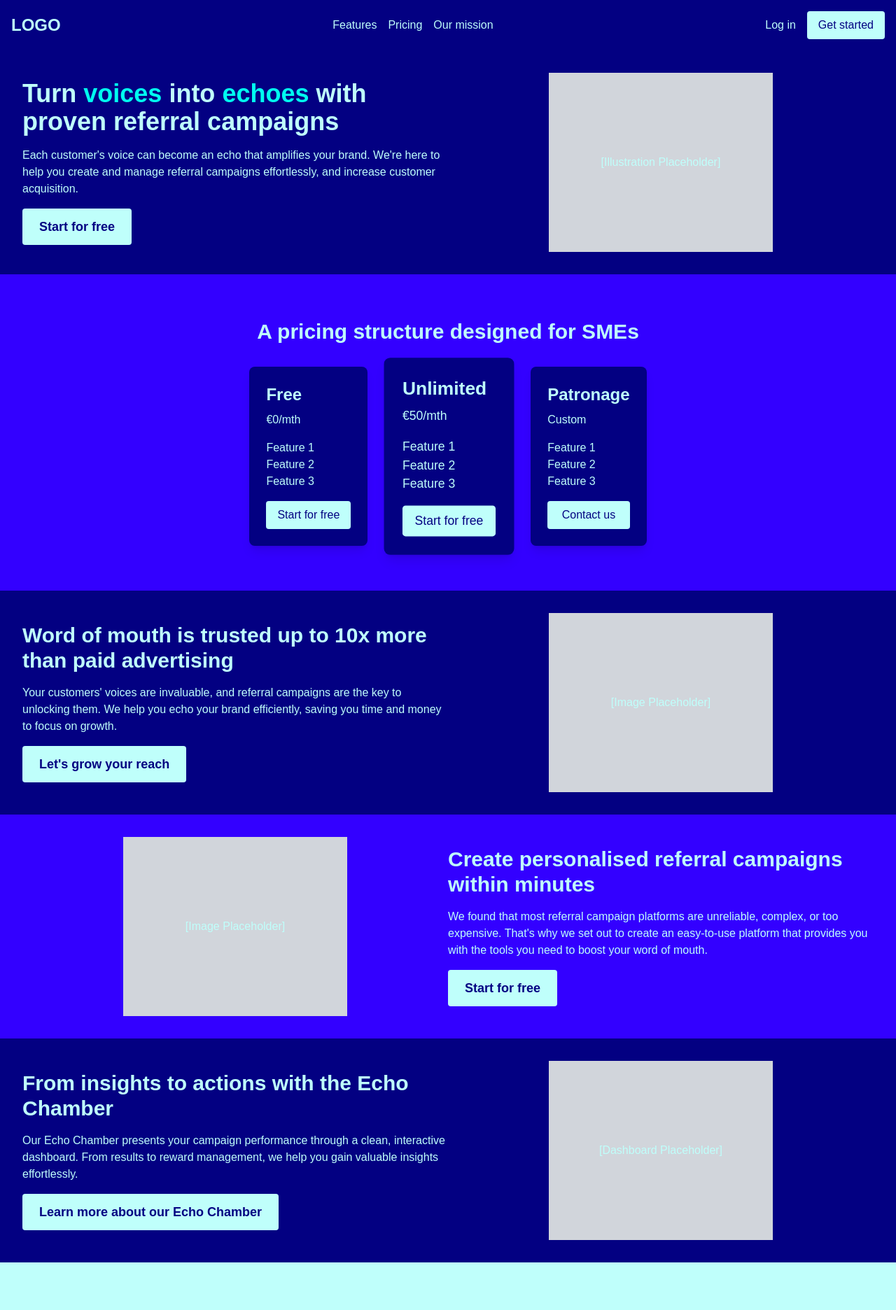
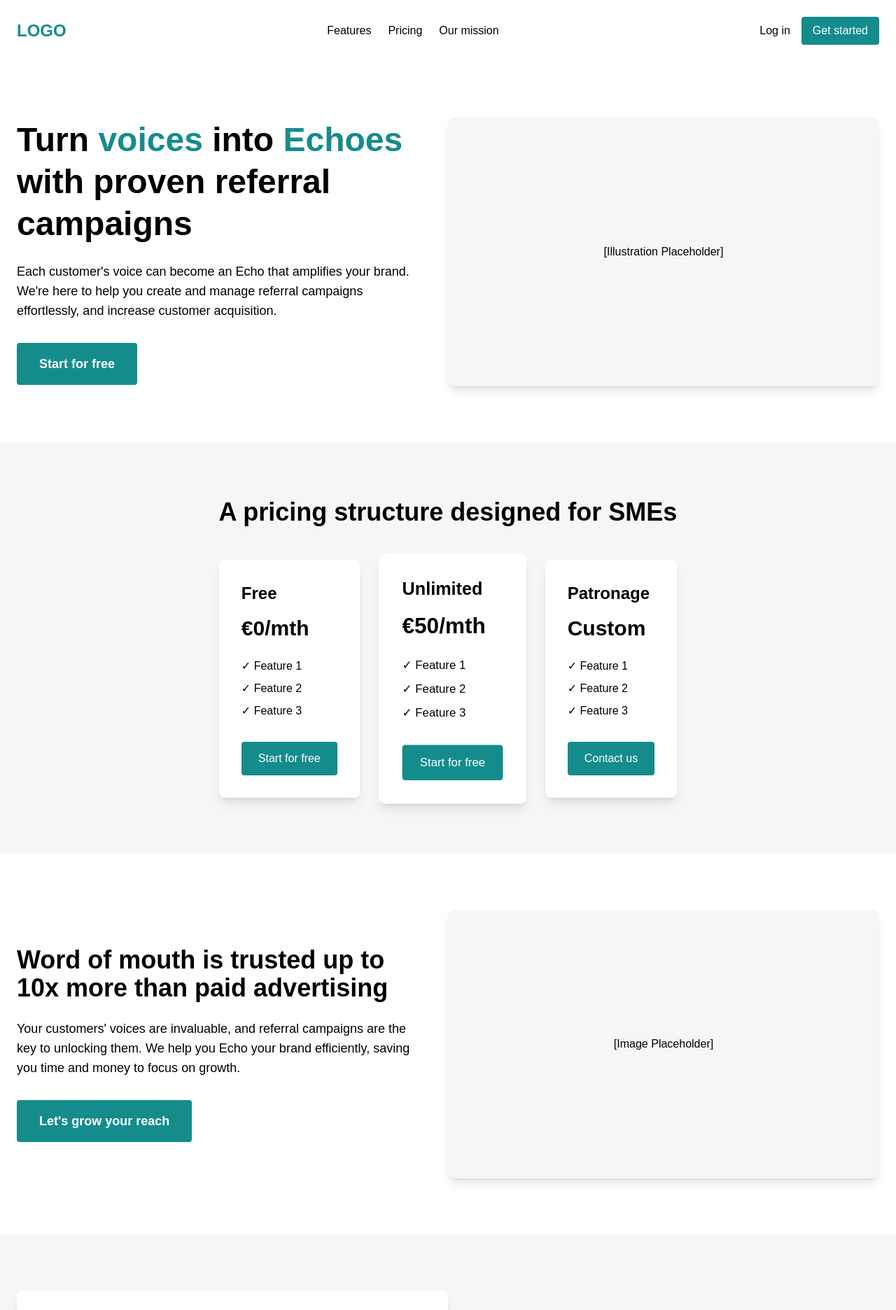
Before and after one commit to Bigmayn/Echo_Front, a Next.js app: page / in a window 1280 px wide. Shown: the top 1872 px of the page at 70% size. Built offline with nearby package versions, Linux system fonts and the light colour scheme.

Commit message:
nieuwe kleuren

```diff
--- a/pages/index.js
+++ b/pages/index.js
@@ -3,128 +3,134 @@ import { ArrowRightIcon } from 'lucide-react';
 
 const Home = () => {
   return (
-    <div className="bg-[#030082] min-h-screen text-[#BFFFFB]">
+    <div className="bg-white text-black">
       {/* Navigation */}
-      <nav className="flex justify-between items-center p-4">
-        <div className="text-2xl font-bold">LOGO</div>
-        <div className="space-x-4">
-          <a href="#features" className="text-[#BFFFFB]">Features</a>
-          <a href="#pricing" className="text-[#BFFFFB]">Pricing</a>
-          <a href="#mission" className="text-[#BFFFFB]">Our mission</a>
+      <nav className="flex justify-between items-center p-6 max-w-7xl mx-auto">
+        <div className="text-2xl font-bold text-[#158C8C]">LOGO</div>
+        <div className="space-x-6">
+          <a href="#features" className="text-black hover:text-[#158C8C] transition-colors">Features</a>
+          <a href="#pricing" className="text-black hover:text-[#158C8C] transition-colors">Pricing</a>
+          <a href="#mission" className="text-black hover:text-[#158C8C] transition-colors">Our mission</a>
         </div>
         <div className="space-x-4">
-          <button className="text-[#BFFFFB]">Log in</button>
-          <button className="bg-[#BFFFFB] text-[#030082] px-4 py-2 rounded">Get started</button>
+          <button className="text-black hover:text-[#158C8C] transition-colors">Log in</button>
+          <button className="bg-[#158C8C] text-white px-4 py-2 rounded hover:bg-[#0F6E6E] transition-colors">Get started</button>
         </div>
       </nav>
 
       {/* Hero Section */}
-      <section className="flex justify-between items-center p-8 bg-[#030082]">
-        <div className="w-1/2">
-          <h1 className="text-4xl font-bold mb-4">
-            Turn <span className="text-[#00FFF0]">voices</span> into <span className="text-[#00FFF0]">echoes</span> with proven referral campaigns
+      <section className="flex justify-between items-center py-20 px-6 max-w-7xl mx-auto">
+        <div className="w-1/2 pr-12">
+          <h1 className="text-5xl font-bold mb-6 leading-tight">
+            Turn <span className="text-[#158C8C]">voices</span> into <span className="text-[#158C8C]">Echoes</span> with proven referral campaigns
           </h1>
-          <p className="mb-4">Each customer&apos;s voice can become an echo that amplifies your brand. We&apos;re here to help you create and manage referral campaigns effortlessly, and increase customer acquisition.</p>
-          <button className="bg-[#BFFFFB] text-[#030082] px-6 py-3 rounded text-lg font-semibold">Start for free</button>
+          <p className="mb-8 text-lg">Each customer&apos;s voice can become an Echo that amplifies your brand. We&apos;re here to help you create and manage referral campaigns effortlessly, and increase customer acquisition.</p>
+          <button className="bg-[#158C8C] text-white px-8 py-4 rounded text-lg font-semibold hover:bg-[#0F6E6E] transition-colors">Start for free</button>
         </div>
         <div className="w-1/2 flex justify-center">
-          <div className="bg-gray-300 w-80 h-64 flex items-center justify-center">
+          <div className="bg-[#F6F6F6] w-full h-96 flex items-center justify-center rounded-lg shadow-lg">
             [Illustration Placeholder]
           </div>
         </div>
       </section>
 
       {/* Pricing Section */}
-      <section id="pricing" className="bg-[#3300FF] text-[#BFFFFB] py-16">
-        <h2 className="text-3xl font-bold text-center mb-8">A pricing structure designed for SMEs</h2>
+      <section id="pricing" className="bg-[#F6F6F6] py-20">
+        <div className="max-w-7xl mx-auto px-6">
+          <h2 className="text-4xl font-bold text-center mb-12">A pricing structure designed for SMEs</h2>
           <div className="flex justify-center space-x-8">
             {['Free', 'Unlimited', 'Patronage'].map((plan, index) => (
-            <div key={plan} className={`bg-[#030082] p-6 rounded-lg shadow-lg ${index === 1 ? 'transform scale-110' : ''}`}>
-              <h3 className="text-2xl font-bold mb-2">{plan}</h3>
-              <p className="mb-4">{index === 0 ? '€0/mth' : index === 1 ? '€50/mth' : 'Custom'}</p>
-              <ul className="mb-4">
-                <li>Feature 1</li>
-                <li>Feature 2</li>
-                <li>Feature 3</li>
+              <div key={plan} className={`bg-white p-8 rounded-lg shadow-lg ${index === 1 ? 'transform scale-105' : ''}`}>
+                <h3 className="text-2xl font-bold mb-4">{plan}</h3>
+                <p className="text-3xl font-bold mb-6">{index === 0 ? '€0/mth' : index === 1 ? '€50/mth' : 'Custom'}</p>
+                <ul className="mb-8 space-y-2">
+                  <li>✓ Feature 1</li>
+                  <li>✓ Feature 2</li>
+                  <li>✓ Feature 3</li>
                 </ul>
-              <button className="bg-[#BFFFFB] text-[#030082] px-4 py-2 rounded w-full">
+                <button className="bg-[#158C8C] text-white px-6 py-3 rounded w-full hover:bg-[#0F6E6E] transition-colors">
                   {index === 2 ? 'Contact us' : 'Start for free'}
                 </button>
               </div>
             ))}
           </div>
+        </div>
       </section>
 
       {/* Trust Section */}
-      <section className="flex justify-between items-center p-8 bg-[#030082]">
-        <div className="w-1/2">
-          <h2 className="text-3xl font-bold mb-4">Word of mouth is trusted up to 10x more than paid advertising</h2>
-          <p className="mb-4">Your customers&apos; voices are invaluable, and referral campaigns are the key to unlocking them. We help you echo your brand efficiently, saving you time and money to focus on growth.</p>
-          <button className="bg-[#BFFFFB] text-[#030082] px-6 py-3 rounded text-lg font-semibold">Let&apos;s grow your reach</button>
+      <section className="flex justify-between items-center py-20 px-6 max-w-7xl mx-auto">
+        <div className="w-1/2 pr-12">
+          <h2 className="text-4xl font-bold mb-6">Word of mouth is trusted up to 10x more than paid advertising</h2>
+          <p className="mb-8 text-lg">Your customers&apos; voices are invaluable, and referral campaigns are the key to unlocking them. We help you Echo your brand efficiently, saving you time and money to focus on growth.</p>
+          <button className="bg-[#158C8C] text-white px-8 py-4 rounded text-lg font-semibold hover:bg-[#0F6E6E] transition-colors">Let&apos;s grow your reach</button>
         </div>
         <div className="w-1/2 flex justify-center">
-          <div className="bg-gray-300 w-80 h-64 flex items-center justify-center">
+          <div className="bg-[#F6F6F6] w-full h-96 flex items-center justify-center rounded-lg shadow-lg">
             [Image Placeholder]
           </div>
         </div>
       </section>
 
       {/* Campaign Section */}
-      <section className="flex justify-between items-center p-8 bg-[#3300FF]">
+      <section className="flex justify-between items-center py-20 px-6 max-w-7xl mx-auto bg-[#F6F6F6]">
         <div className="w-1/2 flex justify-center">
-          <div className="bg-gray-300 w-80 h-64 flex items-center justify-center">
+          <div className="bg-white w-full h-96 flex items-center justify-center rounded-lg shadow-lg">
             [Image Placeholder]
           </div>
         </div>
-        <div className="w-1/2">
-          <h2 className="text-3xl font-bold mb-4">Create personalised referral campaigns within minutes</h2>
-          <p className="mb-4">We found that most referral campaign platforms are unreliable, complex, or too expensive. That&apos;s why we set out to create an easy-to-use platform that provides you with the tools you need to boost your word of mouth.</p>
-          <button className="bg-[#BFFFFB] text-[#030082] px-6 py-3 rounded text-lg font-semibold">Start for free</button>
+        <div className="w-1/2 pl-12">
+          <h2 className="text-4xl font-bold mb-6">Create personalised referral campaigns within minutes</h2>
+          <p className="mb-8 text-lg">We found that most referral campaign platforms are unreliable, complex, or too expensive. That&apos;s why we set out to create an easy-to-use platform that provides you with the tools you need to boost your word of mouth.</p>
+          <button className="bg-[#158C8C] text-white px-8 py-4 rounded text-lg font-semibold hover:bg-[#0F6E6E] transition-colors">Start for free</button>
         </div>
       </section>
 
       {/* Insights Section */}
-      <section className="flex justify-between items-center p-8 bg-[#030082]">
-        <div className="w-1/2">
-          <h2 className="text-3xl font-bold mb-4">From insights to actions with the Echo Chamber</h2>
-          <p className="mb-4">Our Echo Chamber presents your campaign performance through a clean, interactive dashboard. From results to reward management, we help you gain valuable insights effortlessly.</p>
-          <button className="bg-[#BFFFFB] text-[#030082] px-6 py-3 rounded text-lg font-semibold">Learn more about our Echo Chamber</button>
+      <section className="flex justify-between items-center py-20 px-6 max-w-7xl mx-auto">
+        <div className="w-1/2 pr-12">
+          <h2 className="text-4xl font-bold mb-6">From insights to actions with the Echo Chamber</h2>
+          <p className="mb-8 text-lg">Our Echo Chamber presents your campaign performance through a clean, interactive dashboard. From results to reward management, we help you gain valuable insights effortlessly.</p>
+          <button className="bg-[#158C8C] text-white px-8 py-4 rounded text-lg font-semibold hover:bg-[#0F6E6E] transition-colors">Learn more about our Echo Chamber</button>
         </div>
         <div className="w-1/2 flex justify-center">
-          <div className="bg-gray-300 w-80 h-64 flex items-center justify-center">
+          <div className="bg-[#F6F6F6] w-full h-96 flex items-center justify-center rounded-lg shadow-lg">
             [Dashboard Placeholder]
           </div>
         </div>
       </section>
 
       {/* Final CTA */}
-      <section className="bg-[#BFFFFB] text-[#030082] text-center py-16">
-        <h2 className="text-3xl font-bold mb-4">Start generating Echoes and unlock new growth today.</h2>
-        <p className="mb-8">Try it out for free. Zero-risk, limitless potential.</p>
-        <button className="bg-[#030082] text-[#BFFFFB] px-8 py-4 rounded text-xl font-bold">
+      <section className="bg-[#158C8C] text-white text-center py-20">
+        <div className="max-w-3xl mx-auto px-6">
+          <h2 className="text-4xl font-bold mb-6">Start generating Echoes and unlock new growth today.</h2>
+          <p className="mb-10 text-xl">Try it out for free. Zero-risk, limitless potential.</p>
+          <button className="bg-white text-[#158C8C] px-10 py-4 rounded-lg text-xl font-bold hover:bg-[#F6F6F6] transition-colors">
             Create your free account <ArrowRightIcon className="inline ml-2" />
           </button>
+        </div>
       </section>
 
       {/* Footer */}
-      <footer className="bg-[#030082] text-[#BFFFFB] p-8">
+      <footer className="bg-[#F6F6F6] text-black py-12">
+        <div className="max-w-7xl mx-auto px-6">
           <div className="flex justify-between">
             <div>
-            <h3 className="text-xl font-bold mb-4">LOGO</h3>
+              <h3 className="text-2xl font-bold mb-4 text-[#158C8C]">LOGO</h3>
             </div>
             {['Product', 'Company', 'Resources'].map((column) => (
               <div key={column}>
                 <h3 className="text-xl font-bold mb-4">{column}</h3>
-              <ul>
-                <li className="mb-2"><a href="#">Link 1</a></li>
-                <li className="mb-2"><a href="#">Link 2</a></li>
-                <li className="mb-2"><a href="#">Link 3</a></li>
+                <ul className="space-y-2">
+                  <li><a href="#" className="hover:text-[#158C8C] transition-colors">Link 1</a></li>
+                  <li><a href="#" className="hover:text-[#158C8C] transition-colors">Link 2</a></li>
+                  <li><a href="#" className="hover:text-[#158C8C] transition-colors">Link 3</a></li>
                 </ul>
               </div>
             ))}
           </div>
-        <div className="mt-8 text-center">
+          <div className="mt-12 text-center text-sm text-gray-600">
             <p>&copy; 2024 Your Company. All rights reserved.</p>
+          </div>
         </div>
       </footer>
     </div>
```
Lines whose indentation alone changed are shown as unchanged.
